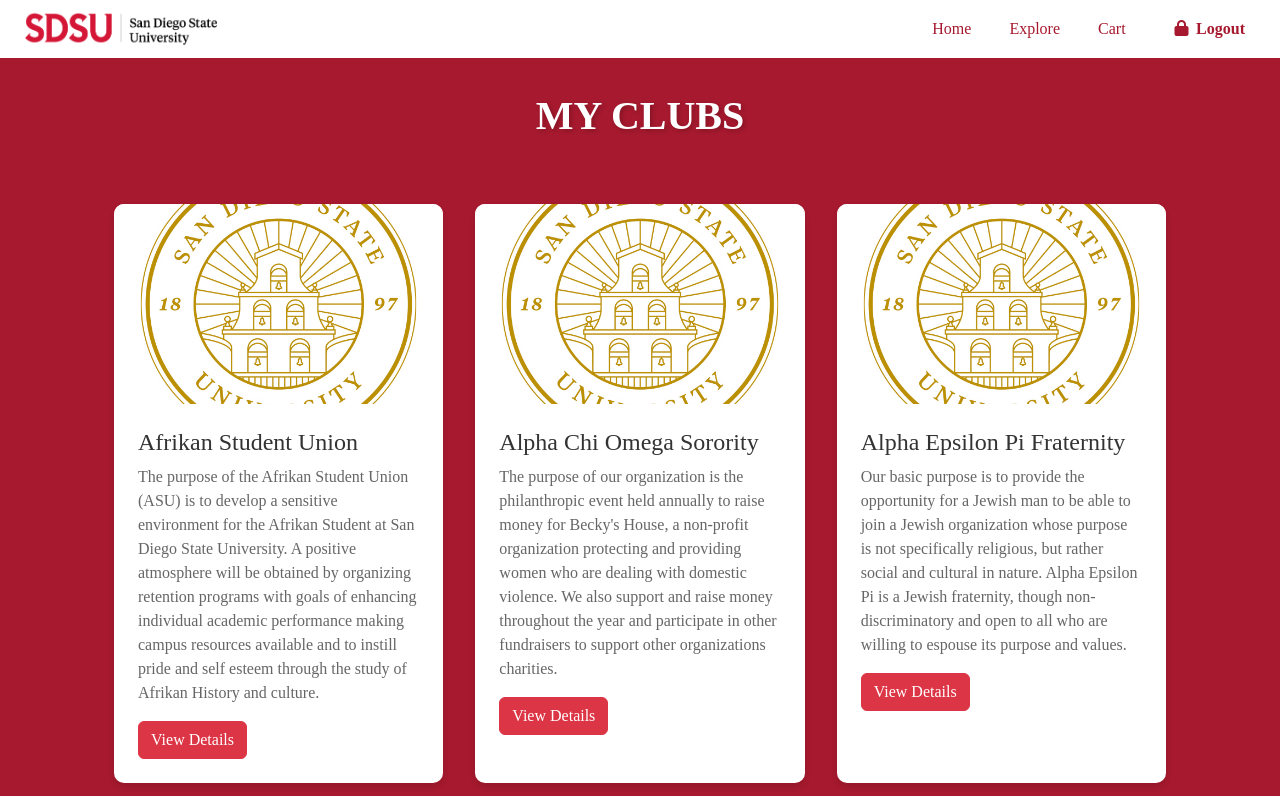
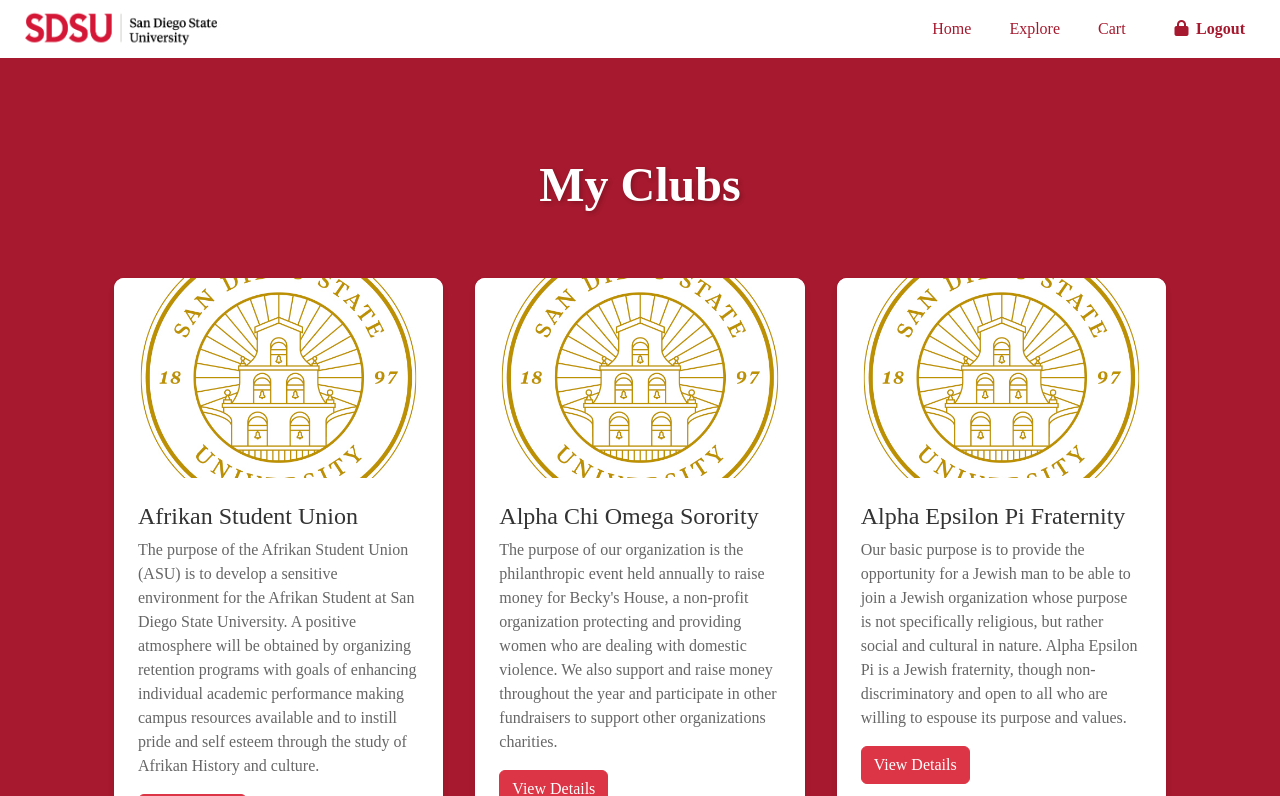
Before and after one commit to CAPY-Technologies-318/Aztec-Connect, a Django app: template hackathon_426/clubs/templates/clubs/home.html in a window 1280 px wide. Shown: the top 796 px of the page. Run offline with Django 5.2, Linux system fonts and the light colour scheme; the template is opened without the code that fills it: values that come from a table or form of the project are taken from there, others are empty; data comes from the database, SQL or seed files in the repository; both versions use the stored data as it was after the commit.

Commit message:
fixed minor bugs

```diff
--- a/hackathon_426/clubs/templates/clubs/home.html
+++ b/hackathon_426/clubs/templates/clubs/home.html
@@ -5,23 +5,23 @@
 <style>
     .recommendation-title {
         font-family: 'Times New Roman', Times, serif;
-        font-size: 2.5rem;
-        color: #cf2e2e;
+        font-size: 48px;
+        color: white;
         margin: 2rem 0;
+        margin-top: 5rem;
         text-align: center;
         font-weight: bold;
-        text-transform: uppercase;
         text-shadow: 2px 2px 4px rgba(0, 0, 0, 0.2);
     }
 
     .my-clubs-title {
         font-family: 'Times New Roman', Times, serif;
-        font-size: 2.5rem;
+        font-size: 48px;
         color: white;
         margin: 2rem 0;
+        margin-top: 6rem;
         text-align: center;
         font-weight: bold;
-        text-transform: uppercase;
         text-shadow: 2px 2px 4px rgba(0, 0, 0, 0.2);
     }
 </style>
```
Also changed, not shown: hackathon_426/db.sqlite3.
